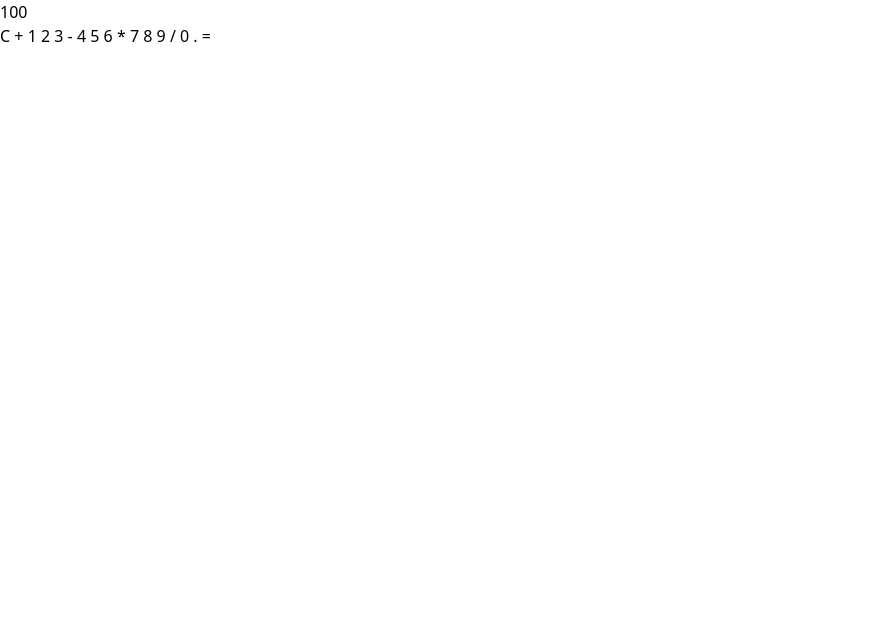
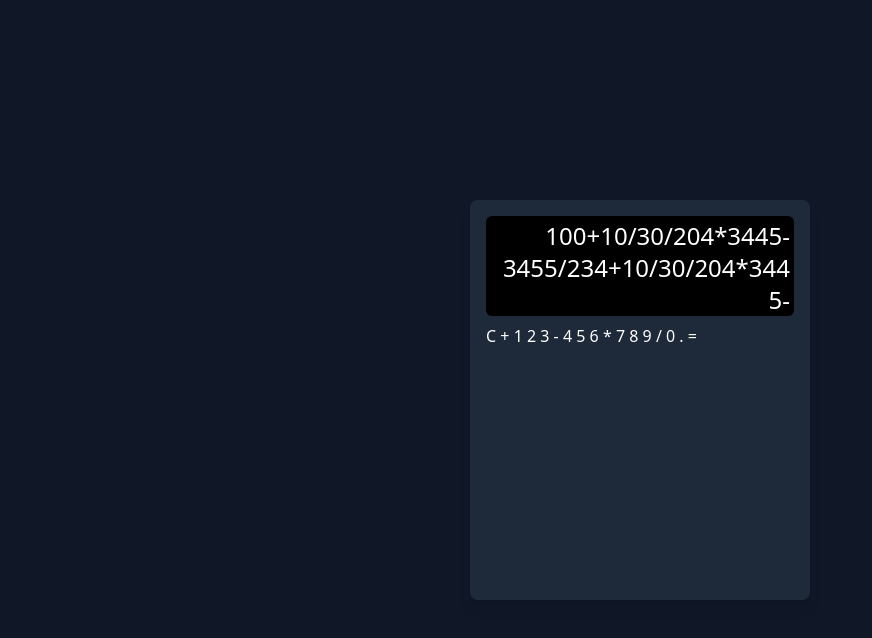
Before and after one commit to Shekhar0609/School4U_Practice_Projects, a website: page simple_calculator_project/practice_1/index.html in a window 1280 px wide. Shown: the whole page, without its empty margins (0-872 px from the left). Drawn offline with nearby package versions, Linux system fonts and the light colour scheme; files that its build step writes are made by us from their sources.

Commit message:
added tailwind classes in index file in the simple calculator project pratice 1 folder

```diff
--- a/simple_calculator_project/practice_1/index.html
+++ b/simple_calculator_project/practice_1/index.html
@@ -9,9 +9,10 @@
     <script type="module" src="./src/js/script.js"></script>
 </head>
 
-<body>
-    <div id="container">
-        <span type="text" name="" id="outputValue">100</span>
+<body class="bg-gray-900 text-white flex justify-center items-center h-screen">
+    <div id="container" class="bg-gray-800 p-4 rounded-lg shadow-lg w-85 h-100">
+        <span id="outputValue"
+            class="block text-2xl bg-black w-full h-25 text-right break-words rounded-md p-1 overflow-auto mb-2">100+10/30/204*3445-3455/234+10/30/204*3445-3455/234+10/30/204*3445-3455/234-34+10/30/</span>
 
         <div id="numberAndSymbolContainer">
             <span id="inputButton">C</span>
```
